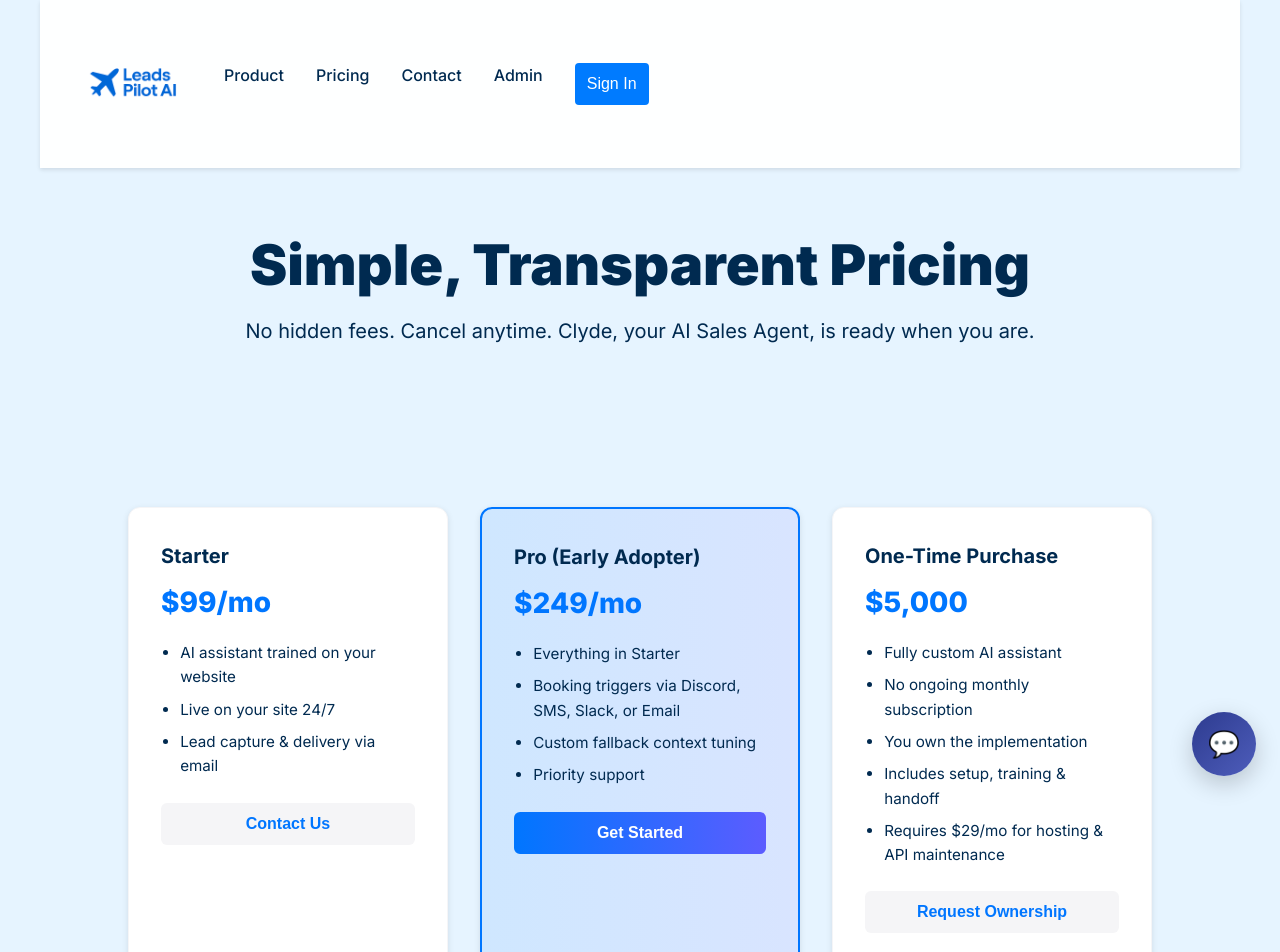
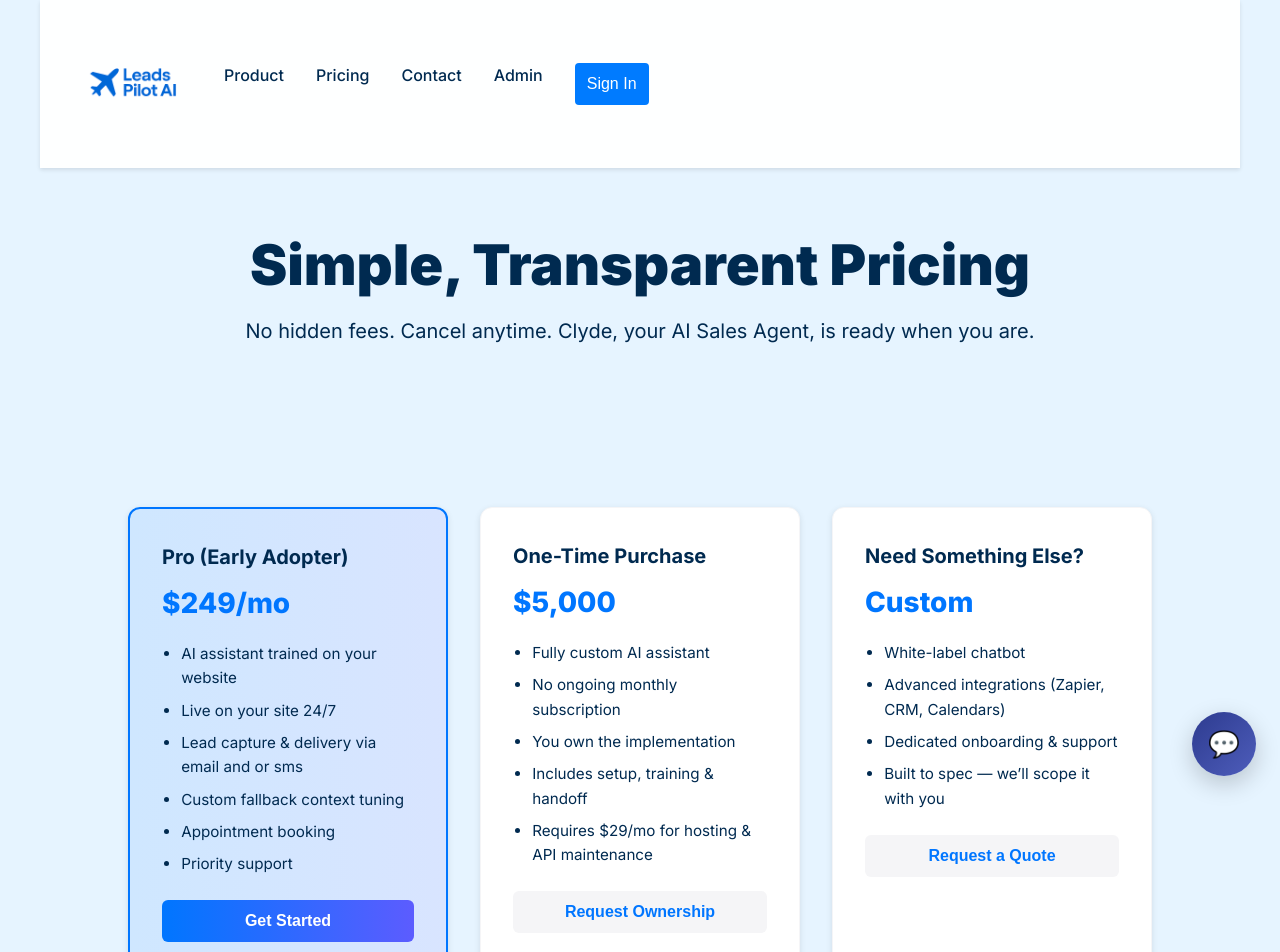
Before and after one commit to palmer95/LeadsPilotAi-Site, a Next.js app: page /pricing in a window 1280 px wide. Shown: the top 952 px of the page. Built offline with nearby package versions, Linux system fonts and the light colour scheme.

Commit message:
fix: updated pricing

```diff
--- a/src/app/pricing/page.tsx
+++ b/src/app/pricing/page.tsx
@@ -8,22 +8,14 @@ export default function PricingPage() {
 
   const tiers = [
     {
-      title: "Starter",
-      price: "$99/mo",
+      title: "Pro (Early Adopter)",
+      price: "$249/mo",
       features: [
         "AI assistant trained on your website",
         "Live on your site 24/7",
-        "Lead capture & delivery via email",
-      ],
-      cta: "Contact Us",
-    },
-    {
-      title: "Pro (Early Adopter)",
-      price: "$249/mo",
-      features: [
-        "Everything in Starter",
-        "Booking triggers via Discord, SMS, Slack, or Email",
+        "Lead capture & delivery via email and or sms",
         "Custom fallback context tuning",
+        "Appointment booking",
         "Priority support",
       ],
       cta: "Get Started",
```
